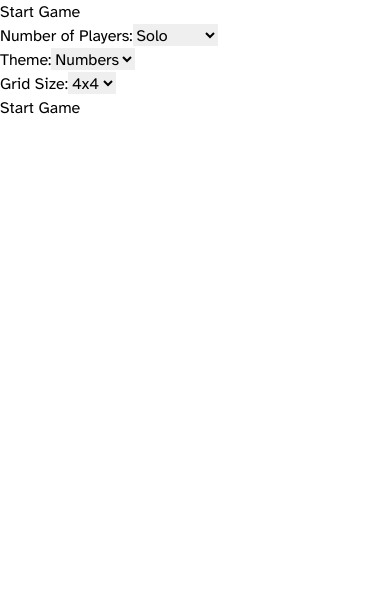
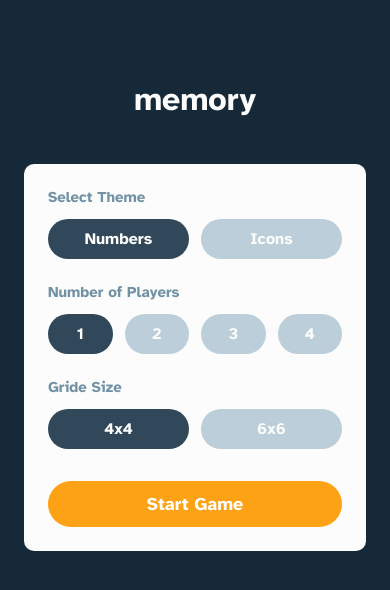
Before and after one commit to stephjoseph/memory-game, a React (Vite) app: page / in a window 390 px wide. Shown: the top 590 px of the page. Built offline with nearby package versions, Linux system fonts and the light colour scheme.

Commit message:
feat: main menu mobile

```diff
--- a/src/context/GameSettingsContext.tsx
+++ b/src/context/GameSettingsContext.tsx
@@ -33,10 +33,19 @@ export const GameSettingsProvider: React.FC<GameSettingsProviderProps> = ({
   const [theme, setTheme] = useState<string>("numbers");
   const [gridSize, setGridSize] = useState<number>(4);
 
-  const updateNumberOfPlayers = (players: number) =>
+  const updateNumberOfPlayers = (players: number) => {
     setNumberOfPlayers(players);
-  const updateTheme = (selectedTheme: string) => setTheme(selectedTheme);
-  const updateGridSize = (size: number) => setGridSize(size);
+    console.log(numberOfPlayers);
+  };
+
+  const updateTheme = (selectedTheme: string) => {
+    setTheme(selectedTheme);
+    console.log(theme);
+  };
+  const updateGridSize = (size: number) => {
+    setGridSize(size);
+    console.log(gridSize);
+  };
 
   return (
     <GameSettingsContext.Provider
--- a/src/index.css
+++ b/src/index.css
@@ -5,5 +5,5 @@
 @tailwind utilities;
 
 body {
-  @apply min-w-[300px] font-sans;
+  @apply w-full min-w-[300px] font-sans;
 }
--- a/src/routes/Home/index.tsx
+++ b/src/routes/Home/index.tsx
@@ -15,60 +15,152 @@ const Home: React.FC = () => {
   } = useGameSettings();
 
   const handleNumberOfPlayersChange = (
-    e: React.ChangeEvent<HTMLSelectElement>,
+    e: React.ChangeEvent<HTMLInputElement>,
   ) => {
     updateNumberOfPlayers(parseInt(e.target.value));
   };
 
-  const handleThemeChange = (e: React.ChangeEvent<HTMLSelectElement>) => {
+  const handleThemeChange = (e: React.ChangeEvent<HTMLInputElement>) => {
     updateTheme(e.target.value);
   };
 
-  const handleGridSizeChange = (e: React.ChangeEvent<HTMLSelectElement>) => {
+  const handleGridSizeChange = (e: React.ChangeEvent<HTMLInputElement>) => {
     updateGridSize(parseInt(e.target.value));
   };
 
-  const startGame = () => {
+  const startGame = (e: React.MouseEvent<HTMLButtonElement>) => {
+    e.preventDefault(); // Prevent the default form submission behavior
     // Redirect to the "/game" route
     navigate("/game");
   };
 
   return (
-    <div>
-      <h2>Start Game</h2>
+    <div className="flex h-screen w-full flex-col items-center gap-11 bg-midnight-blue px-6 py-20">
       <div>
-        <label>
-          Number of Players:
-          <select
-            value={numberOfPlayers}
-            onChange={handleNumberOfPlayersChange}
-          >
-            <option value={1}>Solo</option>
-            <option value={2}>2 Players</option>
-            <option value={3}>3 Players</option>
-            <option value={4}>4 Players</option>
-          </select>
-        </label>
+        <h1 className="text-[2rem] font-bold lowercase leading-10 tracking-normal text-snow-white">
+          memory
+        </h1>
       </div>
-      <div>
-        <label>
-          Theme:
-          <select value={theme} onChange={handleThemeChange}>
-            <option value="numbers">Numbers</option>
-            <option value="icons">Icons</option>
-          </select>
-        </label>
-      </div>
-      <div>
-        <label>
-          Grid Size:
-          <select value={gridSize} onChange={handleGridSizeChange}>
-            <option value={4}>4x4</option>
-            <option value={6}>6x6</option>
-          </select>
-        </label>
-      </div>
-      <button onClick={startGame}>Start Game</button>
+      <form className="flex w-full flex-col gap-8 rounded-[10px] bg-snow-white p-6">
+        <div className="flex w-full flex-col gap-6">
+          <div className="flex flex-col gap-3">
+            <h2 className="text-[0.938rem] font-bold leading-[1.188rem] tracking-normal text-steel-blue">
+              Select Theme
+            </h2>
+            <div className="flex w-full items-center gap-3">
+              <label className="flex-1 cursor-pointer rounded-[26px] bg-light-steel-blue py-[0.625rem] text-center text-base font-bold leading-5 tracking-normal text-snow-white transition-colors duration-300 has-[:checked]:bg-dark-slate-blue">
+                <input
+                  type="radio"
+                  name="theme"
+                  value="numbers"
+                  checked={theme === "numbers"}
+                  onChange={handleThemeChange}
+                  className="hidden h-0 w-0"
+                />
+                <span>Numbers</span>
+              </label>
+              <label className="flex-1 cursor-pointer rounded-[26px] bg-light-steel-blue py-[0.625rem] text-center text-base font-bold leading-5 tracking-normal text-snow-white transition-colors duration-300 has-[:checked]:bg-dark-slate-blue">
+                <input
+                  type="radio"
+                  name="theme"
+                  value="icons"
+                  checked={theme === "icons"}
+                  onChange={handleThemeChange}
+                  className="hidden h-0 w-0"
+                />
+                <span>Icons</span>
+              </label>
+            </div>
+          </div>
+          <div className="flex flex-col gap-3">
+            <h2 className="text-[0.938rem] font-bold leading-[1.188rem] tracking-normal text-steel-blue">
+              Number of Players
+            </h2>
+            <div className="flex w-full items-center gap-3">
+              <label className="flex-1 cursor-pointer rounded-[26px] bg-light-steel-blue py-[0.625rem] text-center text-base font-bold leading-5 tracking-normal text-snow-white transition-colors duration-300 has-[:checked]:bg-dark-slate-blue">
+                <input
+                  type="radio"
+                  name="numberOfPlayers"
+                  value={1}
+                  checked={numberOfPlayers === 1}
+                  onChange={handleNumberOfPlayersChange}
+                  className="hidden h-0 w-0"
+                />
+                <span>1</span>
+              </label>
+              <label className="flex-1 cursor-pointer rounded-[26px] bg-light-steel-blue py-[0.625rem] text-center text-base font-bold leading-5 tracking-normal text-snow-white transition-colors duration-300 has-[:checked]:bg-dark-slate-blue">
+                <input
+                  type="radio"
+                  name="numberOfPlayers"
+                  value={2}
+                  checked={numberOfPlayers === 2}
+                  onChange={handleNumberOfPlayersChange}
+                  className="hidden h-0 w-0"
+                />
+                <span>2</span>
+              </label>
+              <label className="flex-1 cursor-pointer rounded-[26px] bg-light-steel-blue py-[0.625rem] text-center text-base font-bold leading-5 tracking-normal text-snow-white transition-colors duration-300 has-[:checked]:bg-dark-slate-blue">
+                <input
+                  type="radio"
+                  name="numberOfPlayers"
+                  value={3}
+                  checked={numberOfPlayers === 3}
+                  onChange={handleNumberOfPlayersChange}
+                  className="hidden h-0 w-0"
+                />
+                <span>3</span>
+              </label>
+              <label className="flex-1 cursor-pointer rounded-[26px] bg-light-steel-blue py-[0.625rem] text-center text-base font-bold leading-5 tracking-normal text-snow-white transition-colors duration-300 has-[:checked]:bg-dark-slate-blue">
+                <input
+                  type="radio"
+                  name="numberOfPlayers"
+                  value={4}
+                  checked={numberOfPlayers === 4}
+                  onChange={handleNumberOfPlayersChange}
+                  className="hidden h-0 w-0"
+                />
+                <span>4</span>
+              </label>
+            </div>
+          </div>
+          <div className="flex flex-col gap-3">
+            <h2 className="text-[0.938rem] font-bold leading-[1.188rem] tracking-normal text-steel-blue">
+              Gride Size
+            </h2>
+            <div className="flex w-full items-center gap-3">
+              <label className="flex-1 cursor-pointer rounded-[26px] bg-light-steel-blue py-[0.625rem] text-center text-base font-bold leading-5 tracking-normal text-snow-white transition-colors duration-300 has-[:checked]:bg-dark-slate-blue">
+                <input
+                  type="radio"
+                  name="gridSize"
+                  value={4}
+                  checked={gridSize === 4}
+                  onChange={handleGridSizeChange}
+                  className="hidden h-0 w-0"
+                />
+                <span>4x4</span>
+              </label>
+              <label className="flex-1 cursor-pointer rounded-[26px] bg-light-steel-blue py-[0.625rem] text-center text-base font-bold leading-5 tracking-normal text-snow-white transition-colors duration-300 has-[:checked]:bg-dark-slate-blue">
+                <input
+                  type="radio"
+                  name="gridSize"
+                  value={6}
+                  checked={gridSize === 6}
+                  onChange={handleGridSizeChange}
+                  className="hidden h-0 w-0"
+                />
+                <span>6x6</span>
+              </label>
+            </div>
+          </div>
+        </div>
+
+        <button
+          className="w-full rounded-[26px] bg-orange-yellow py-3 text-lg font-bold leading-[1.375rem] tracking-normal text-white"
+          onClick={startGame}
+        >
+          Start Game
+        </button>
+      </form>
     </div>
   );
 };
```
